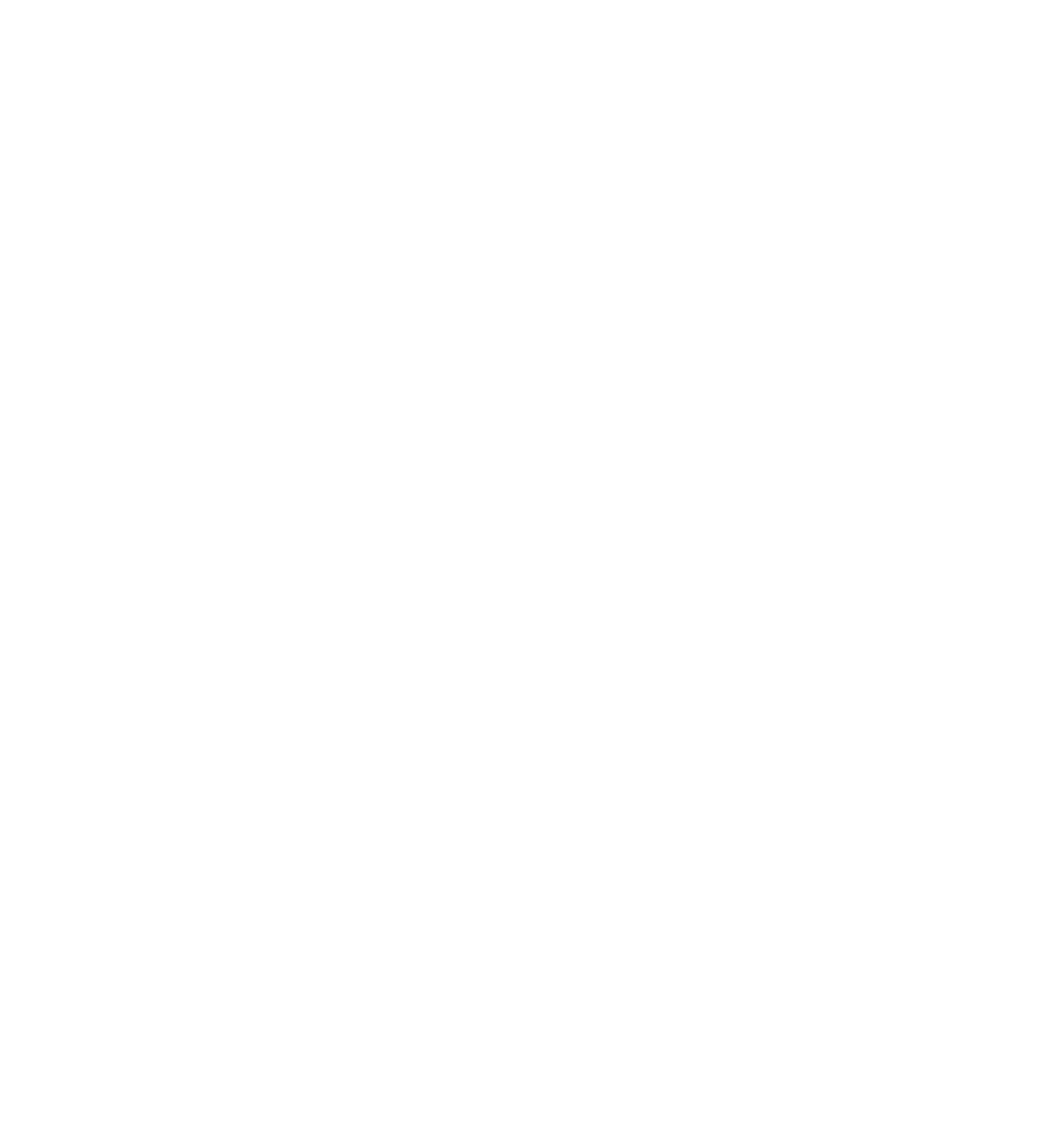
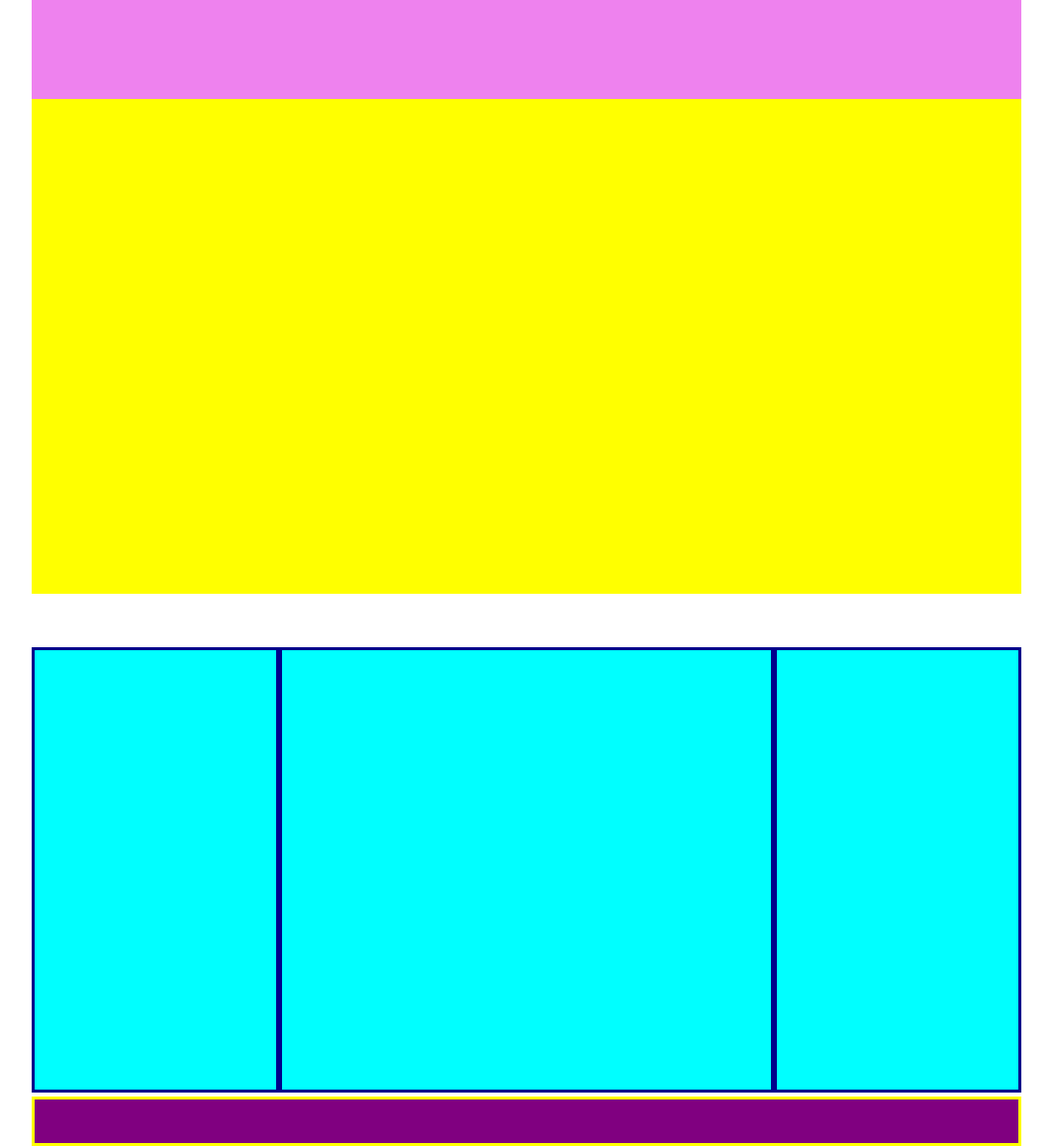
Before and after one commit to DavideLuporini/htmlcss-struttura-wp, a plain HTML site: page index.html in a window 1280 px wide. Shown: the whole page at 99% size, without its empty margins (108-1171 px from the left). Before the commit the page ends 800 px from the top, so only its background shows below. Drawn offline with Linux system fonts and the light colour scheme.

Commit message:
Structure

```diff
--- a/index.html
+++ b/index.html
@@ -5,8 +5,27 @@
     <meta http-equiv="X-UA-Compatible" content="IE=edge">
     <meta name="viewport" content="width=device-width, initial-scale=1.0">
     <title>Wordpress Reboot</title>
+    <link rel="stylesheet" href="./style/style.css">
 </head>
 <body>
+    <header class="block-violet"></header>
+    <main>
+        <div class="container"> <!--divide header da blocco giallo e blocco azzurro -->
 
+            <div class="block-yellow"></div>
+        </div>
+
+        <div class="container clearfix">
+            <header class="header-blue"> </header>
+            <div class="sidebar" id="sidebar-left"></div>
+            <div id="middle-block"></div>
+            <div class="sidebar" id="sidebar-right"></div>
+
+        </div>
+
+        <footer>
+
+        </footer>
+    </main>
 </body>
 </html>
--- a/style/style.css
+++ b/style/style.css
@@ -0,0 +1,60 @@
+/* utilities */
+*{
+    margin: 0;
+    padding: 0;
+    box-sizing: border-box;
+}
+body{
+    width: 1000px;
+    margin: 0 auto;
+}
+
+.container{
+    width: 1000px;
+    height: 500px;
+    display: inline-block;
+}
+.clearfix::after{
+    display: table;
+    CONTENT:'';
+    CLEAR: BOTH;
+}
+
+.block-violet{
+    width: 100%;
+    height: 100px;
+    background-color: violet;
+}
+
+.block-yellow{
+    width: 100%;
+    height: 500px;
+    background-color: yellow;
+}
+.header-blue{
+    width: 100%;
+    height: 50px;
+}
+.sidebar{
+    height: 450px;
+    width: 250px;
+    background-color: cyan;
+    border: solid;
+    border-color: darkblue;
+    float: left;
+}
+
+#middle-block{
+    width: 500px;
+    height: 450px;
+    background-color: cyan;
+    border: darkblue solid;
+    float: left;
+}
+
+footer{
+    background-color: purple;
+    border: yellow solid;
+    height: 50px;
+    width: 100%;
+}
```
